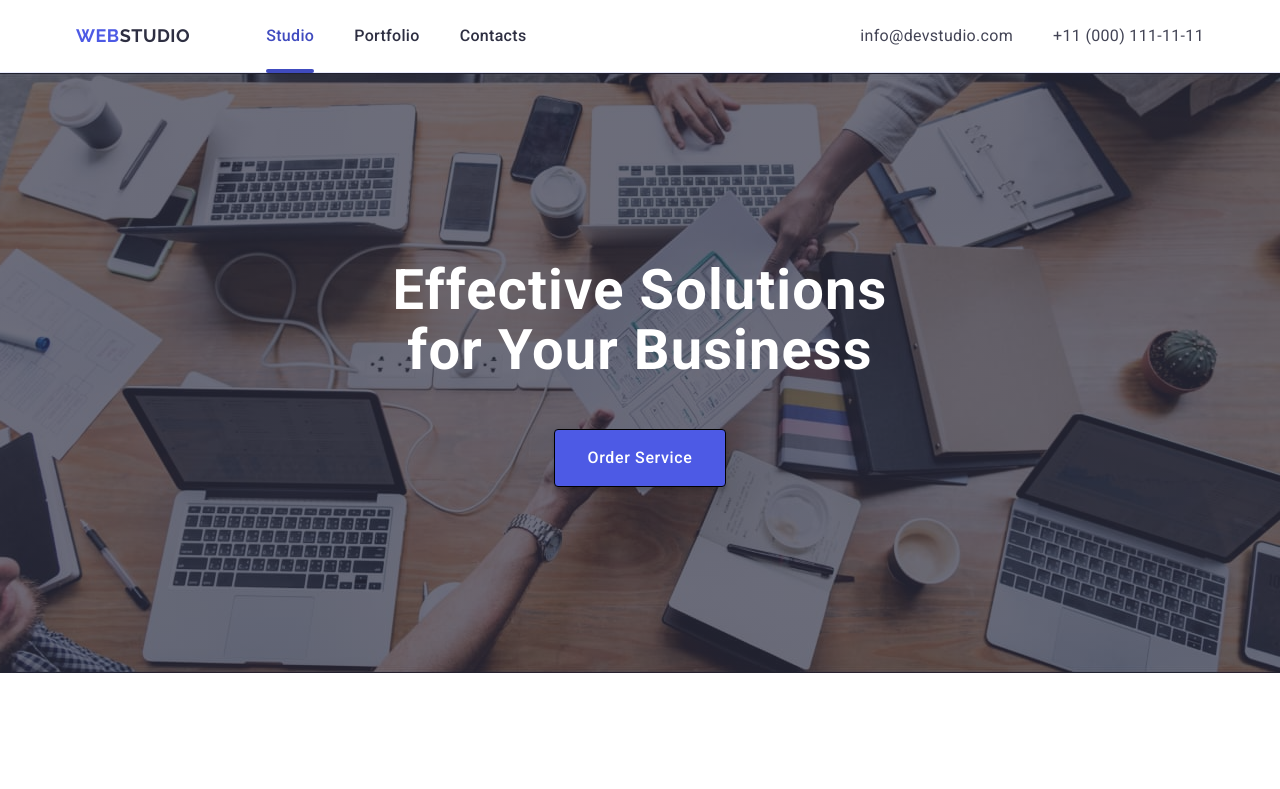
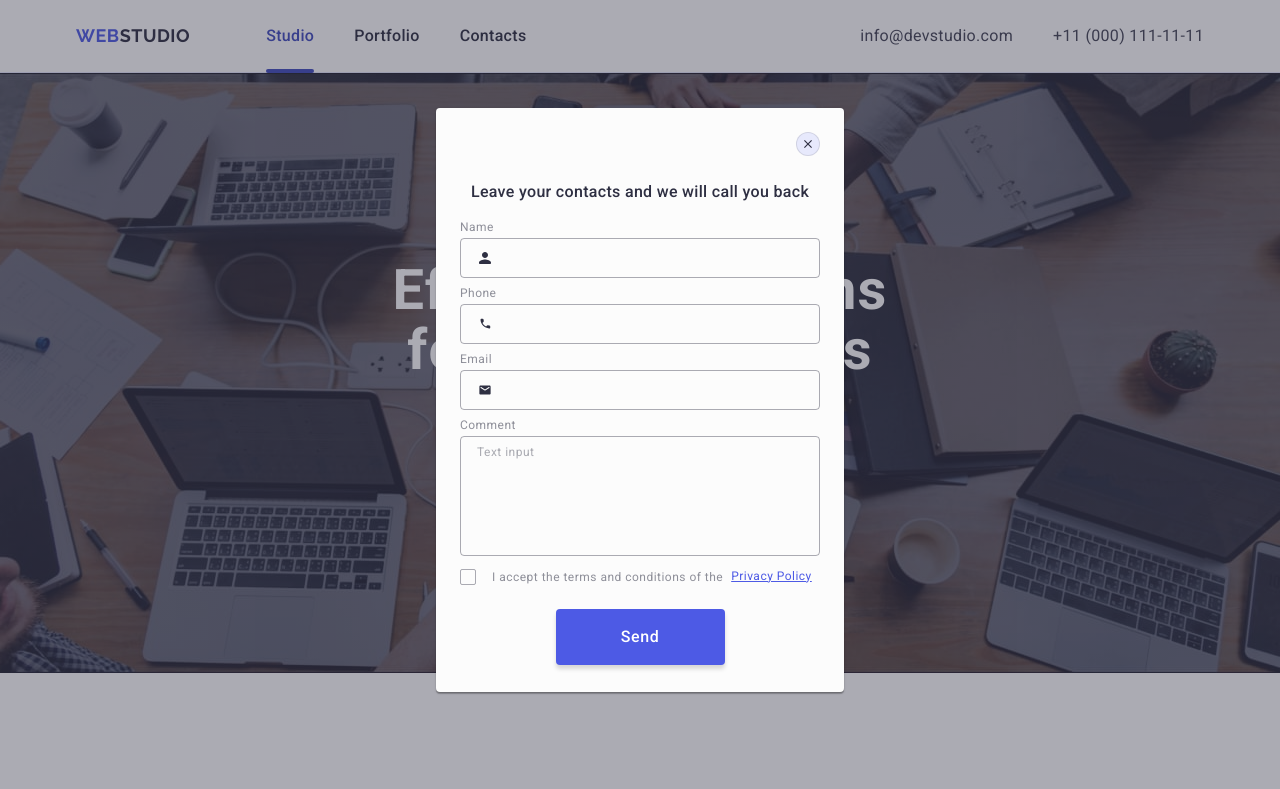
Before and after one commit to LiudmylaKirichenko/goit-markup-hw-05, a plain HTML site: page index.html in a window 1280 px wide. Shown: the top 789 px of the page. Drawn offline with nearby package versions, Linux system fonts and the light colour scheme.

Commit message:
bug fixes

```diff
--- a/css/styles.css
+++ b/css/styles.css
@@ -549,6 +549,7 @@ a {
 
 .email-input {
   display: flex;
+  gap: 24px;
 }
 
 .footer-label {
@@ -565,11 +566,12 @@ a {
   font-size: 12px;
   line-height: 2;
   letter-spacing: 0.04em;
-  padding: 8px 16px;
+  padding-left: 16px;
   margin-right: 24px;
   box-shadow: 0 4px 4px 0 rgba(0, 0, 0, 0.15);
   background-color: transparent;
   outline: transparent;
+  color: #fff;
 }
 
 .footer-input::placeholder {
@@ -582,13 +584,13 @@ a {
 
 .icon-telegram {
   fill: #fff;
+  margin-left: 16px;
 }
 
 .btn-subcribe {
   display: flex;
   justify-content: center;
   align-items: center;
-  gap: 16px;
   padding: 8px;
   margin-left: auto;
   margin-right: auto;
@@ -623,8 +625,8 @@ a {
   opacity: 0;
   visibility: hidden;
   pointer-events: none;
-  transition: opacity 250 ms cubic-bezier(0.4, 0, 0.2, 1),
-    visibility 250 ms cubic-bezier(0.4, 0, 0.2, 1);
+  transition: opacity 250ms cubic-bezier(0.4, 0, 0.2, 1),
+    visibility 250ms cubic-bezier(0.4, 0, 0.2, 1);
 }
 
 .backdrop.is-open {
@@ -644,8 +646,8 @@ a {
     0 2px 1px 0 rgba(0, 0, 0, 0.2);
   background-color: #fcfcfc;
   border-radius: 4px;
-  transition: trasform 250 ms cubic-bezier(0.4, 0, 0.2, 1);
-  padding: 24px;
+  transition: transform 250ms cubic-bezier(0.4, 0, 0.2, 1);
+  padding: 72px 24px 24px;
 }
 
 .backdrop:not(.is-open) .modal {
@@ -660,6 +662,7 @@ a {
   background-color: transparent;
   padding-left: 38px;
   outline: transparent;
+  transition: border-color 250ms cubic-bezier(0.4, 0, 0.2, 1);
 }
 
 .modal-user-name {
@@ -672,6 +675,7 @@ a {
   left: 16px;
   top: 50%;
   transform: translateY(-50%);
+  transition: fill 250ms cubic-bezier(0.4, 0, 0.2, 1);
 }
 
 .modal-input:focus {
@@ -697,7 +701,6 @@ a {
   letter-spacing: 0.02em;
   text-align: center;
   color: #2e2f42;
-  padding-top: 72px;
   margin-bottom: 16px;
   max-width: 360px;
 }
@@ -713,16 +716,20 @@ a {
   top: 24px;
   right: 24px;
   gap: 24px;
+  cursor: pointer;
+  padding: 0;
   position: absolute;
   background-color: #e7e9fc;
   border-radius: 50%;
   border: 1px solid rgba(0, 0, 0, 0.1);
   width: 24px;
   height: 24px;
-  transition: fill 250 ms cubic-bezier(0.4, 0, 0.2, 1);
+  transition: background-color 250ms cubic-bezier(0.4, 0, 0.2, 1),
+    border 250ms cubic-bezier(0.4, 0, 0.2, 1);
 }
 
 .btn-modal-icon {
+  transition: fill 250ms cubic-bezier(0.4, 0, 0.2, 1);
   fill: #2e2f42;
 }
 
@@ -732,12 +739,16 @@ a {
   background-color: #404bbf;
 }
 
+.modal-close:focus > .btn-modal-icon {
+  fill: #fff;
+}
+
 .modal-close:hover > .btn-modal-icon {
   fill: #fff;
 }
 
 .modal-label {
-  display: inline-block;
+  display: block;
   margin-bottom: 4px;
   font-weight: 400;
   font-size: 12px;
@@ -754,10 +765,6 @@ a {
   border-color: #4d5ae5;
 }
 
-.wrapper-input-comments {
-  margin-bottom: 16px;
-}
-
 .modal-textarea {
   font-weight: 400;
   font-size: 12px;
@@ -771,6 +778,8 @@ a {
   outline: transparent;
   padding: 8px 16px;
   resize: none;
+  color: rgba(46, 47, 66, 0.4);
+  transition: border-color 250ms cubic-bezier(0.4, 0, 0.2, 1);
 }
 
 .modal-textarea::placeholder {
@@ -793,7 +802,7 @@ a {
 }
 
 .check-item {
-  display: flex;
+  display: inline-flex;
   justify-content: center;
   align-items: center;
   width: 16px;
@@ -802,6 +811,9 @@ a {
   margin-right: 8px;
   border: 1px solid rgba(46, 47, 66, 0.4);
   fill: transparent;
+  transition: background-color 250ms cubic-bezier(0.4, 0, 0.2, 1),
+    border 250ms cubic-bezier(0.4, 0, 0.2, 1),
+    fill 250ms cubic-bezier(0.4, 0, 0.2, 1);
 }
 
 .underline-text {
--- a/index.html
+++ b/index.html
@@ -480,7 +480,7 @@
         <div class="footer-modal">
           <p class="footer-modal-text">Subscribe</p>
           <form class="email-input">
-            <label class="footer-label" for="emailbox"></label>
+            <label class="footer-label" for="emailbox">
               <input
                 class="footer-input"
                 type="email"
@@ -488,9 +488,10 @@
                 id="emailbox"
                 placeholder="E-mail"
               />
+            </label>
             <button class="btn-subcribe" type="submit">
               Subscribe
-              <svg class="icon-telegram" width="24" height="20">
+              <svg class="icon-telegram" width="24" height="24">
                 <use href="./images/icons.svg#icon-telegram"></use>
               </svg>
             </button>
@@ -498,7 +499,7 @@
         </div>
       </div>
     </footer>
-    <div class="backdrop">
+    <div class="backdrop is-open">
       <div class="modal">
         <button class="modal-close" type="button">
           <svg class="btn-modal-icon" width="8" height="8">
@@ -530,7 +531,7 @@
                 name="user-phone"
                 id="user-phone"
               />
-              <svg class="modal-icon-input" width="18" height="18">
+              <svg class="modal-icon-input" width="18" height="24">
                 <use href="./images/icons.svg#icon-phone-black"></use>
               </svg>
             </div>
@@ -544,17 +545,17 @@
                 name="user-email"
                 id="user-email"
               />
-              <svg class="modal-icon-input" width="18" height="18">
+              <svg class="modal-icon-input" width="18" height="24">
                 <use href="./images/icons.svg#icon-email-black"></use>
               </svg>
             </div>
           </div>
-          <div class="wrapper-input-comments">
-            <label class="modal-label" for="user-comments">Comment</label>
+          <div class="wrapper-input">
+            <label class="modal-label" for="user-comment">Comment</label>
             <textarea
               class="modal-textarea"
-              name="user-comments"
-              id="user-comments"
+              name="user-comment"
+              id="user-comment"
               placeholder="Text input"
             ></textarea>
           </div>
@@ -562,14 +563,13 @@
             <input
               class="modal-checkbox visually-hidden"
               type="checkbox"
-              name="policy"
-              id="policy"
-              value="check"
-              checked
+              name="user-privacy"
+              id="user-privacy"
+              value="true"
             />
-            <label class="checkbox-text" for="policy"
+            <label class="checkbox-text" for="user-privacy"
               ><span class="check-item"
-                ><svg class="check-icon" width="8" height="8">
+                ><svg class="check-icon" width="10" height="8">
                   <use href="./images/icons.svg#icon-Vector-v"></use>
                 </svg>
               </span>
```
Lines whose indentation alone changed are shown as unchanged.
